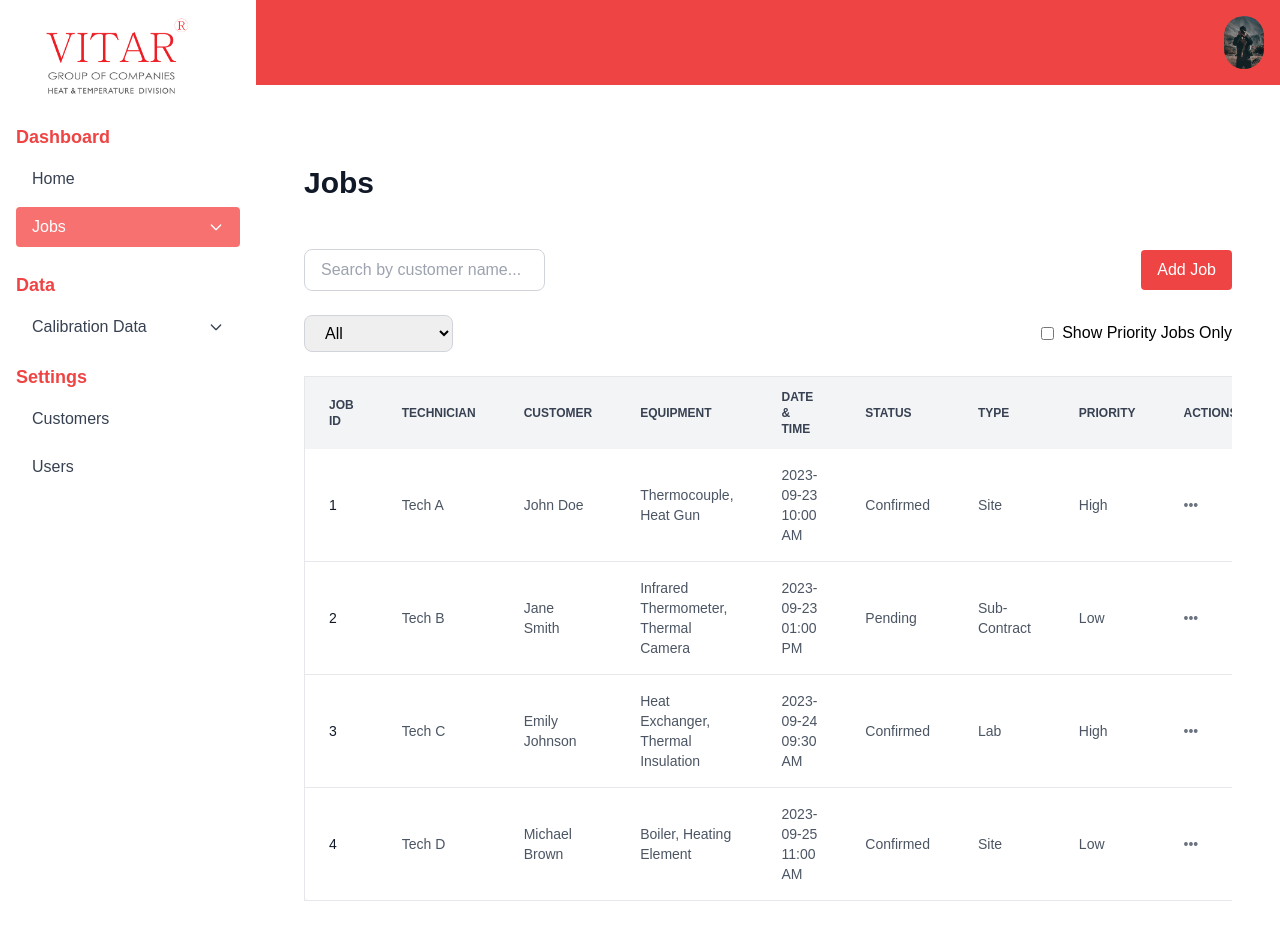
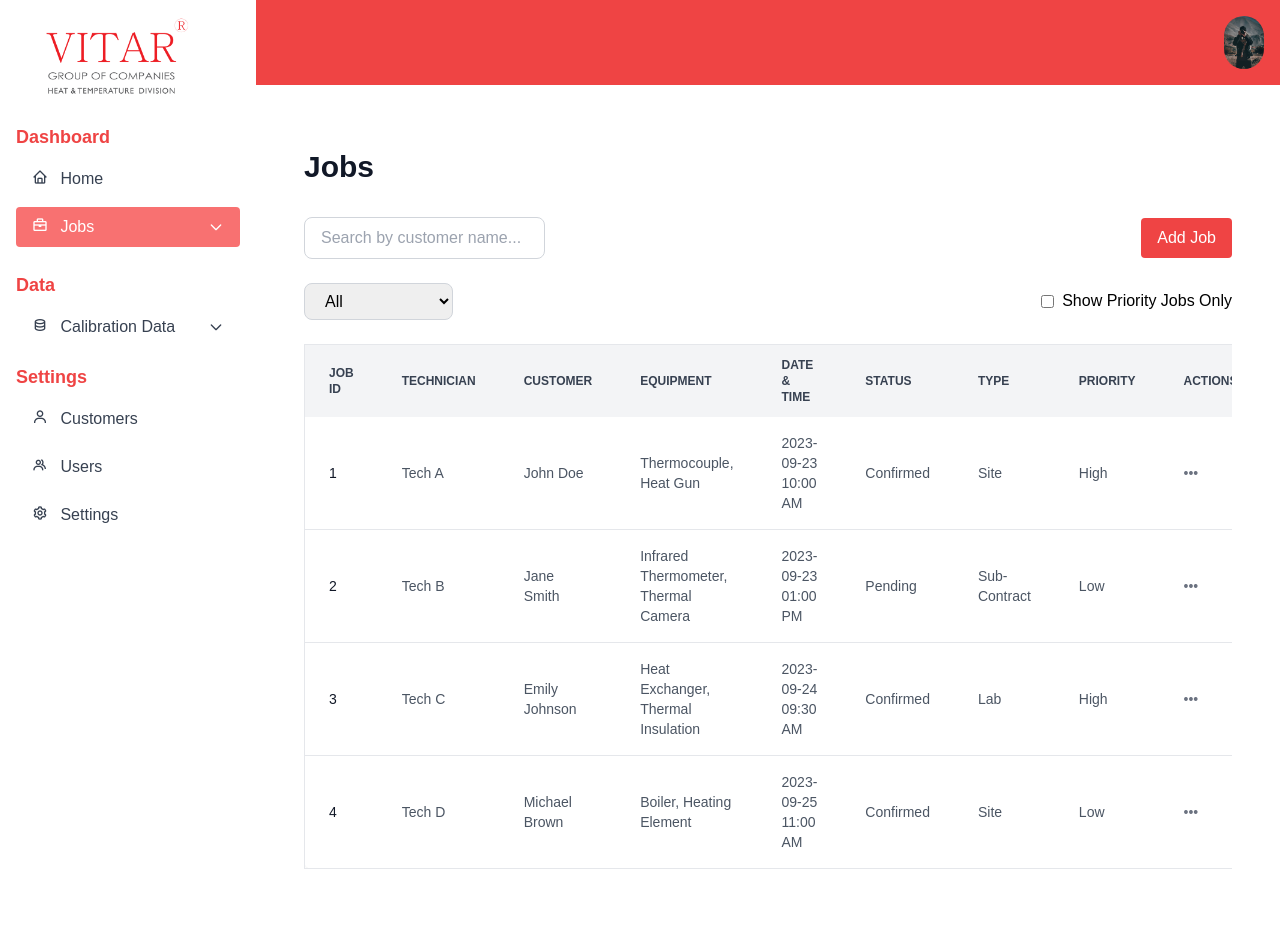
Before and after one commit to Irishgoudeng/vitar-groups, a Next.js app: page /dashboard/jobs in a window 1280 px wide. Shown: the top 940 px of the page. After the commit the page ends 917 px from the top, so only its background shows below. Built offline with nearby package versions, Linux system fonts and the light colour scheme.

Commit message:
Fixes and Icons

```diff
--- a/src/app/components/common/Sidebar.tsx
+++ b/src/app/components/common/Sidebar.tsx
@@ -2,9 +2,9 @@
 
 import React, { useEffect, useRef, useState } from "react";
 import Image from "next/image";
-import Link from "next/link"; // Import the Link component
+import Link from "next/link";
 import logo from "../../../../public/assets/vitar-logo.png";
-import profilePic from "../../../../public/assets/prof-pic.png"; // Replace with the path to your profile picture
+import profilePic from "../../../../public/assets/prof-pic.png";
 
 import { usePathname } from "next/navigation";
 
@@ -15,7 +15,7 @@ const Sidebar: React.FC = () => {
   const [isDataDropdownOpen, setIsDataDropdownOpen] = useState(false);
   const [isProfileDropdownOpen, setIsProfileDropdownOpen] = useState(false);
   const [isSidebarOpen, setIsSidebarOpen] = useState(false);
-  const [isAddJobsDropdownOpen, setIsAddJobsDropdownOpen] = useState(false); // New state for Add Jobs dropdown
+  const [isAddJobsDropdownOpen, setIsAddJobsDropdownOpen] = useState(false);
 
   const toggleDataDropdown = () => {
     setIsDataDropdownOpen(!isDataDropdownOpen);
@@ -30,10 +30,9 @@ const Sidebar: React.FC = () => {
   };
 
   const toggleAddJobsDropdown = () => {
-    setIsAddJobsDropdownOpen(!isAddJobsDropdownOpen); // Toggle Add Jobs dropdown
+    setIsAddJobsDropdownOpen(!isAddJobsDropdownOpen);
   };
 
-  // Close sidebar when clicking outside
   useEffect(() => {
     const handleClickOutside = (event: MouseEvent) => {
       if (
@@ -55,14 +54,12 @@ const Sidebar: React.FC = () => {
     };
   }, [isSidebarOpen]);
 
-  // Function to stop event propagation
   const handleDropdownClick = (e: React.MouseEvent) => {
-    e.stopPropagation(); // Prevent click event from closing the sidebar
+    e.stopPropagation();
   };
 
   return (
     <div className="bg-white">
-      {/* Burger Menu Icon for mobile */}
       <div className="block lg:hidden p-4 bg-transparent">
         <button onClick={toggleSidebar} className="text-red-700">
           <svg
@@ -82,7 +79,6 @@ const Sidebar: React.FC = () => {
         </button>
       </div>
 
-      {/* Sidebar */}
       <div
         ref={sidebarRef}
         className={`fixed top-0 left-0 h-full w-64 bg-white transition-transform transform ${
@@ -90,12 +86,10 @@ const Sidebar: React.FC = () => {
         } lg:block lg:translate-x-0`}
       >
         <div className="w-64 h-full bg-white text-gray-700 p-4">
-          {/* Logo */}
           <div className="mb-6 pl-6">
             <Image src={logo} alt="Dashboard Logo" width={150} height={50} />
           </div>
 
-          {/* Menu Section */}
           <h2 className="text-lg font-semibold mb-2 text-red-500">Dashboard</h2>
           <ul className="mb-6">
             <li className="mb-2">
@@ -105,7 +99,7 @@ const Sidebar: React.FC = () => {
                   pathname === "/dashboard" ? "bg-red-400 text-white" : ""
                 }`}
               >
-                Home
+                <i className="bx bx-home mr-2"></i> Home
               </Link>
             </li>
             <li className="mb-4">
@@ -117,7 +111,9 @@ const Sidebar: React.FC = () => {
                     : ""
                 }`}
               >
-                <span>Jobs</span>
+                <span>
+                  <i className="bx bx-briefcase mr-2"></i> Jobs
+                </span>
                 <svg
                   className={`w-4 h-4 transform transition-transform ${
                     isAddJobsDropdownOpen ? "rotate-180" : ""
@@ -147,7 +143,7 @@ const Sidebar: React.FC = () => {
                           : ""
                       }`}
                     >
-                      Job List
+                      <i className="bx bx-list-ol mr-2"></i> Job List
                     </Link>
                   </li>
                   <li className="mb-2">
@@ -159,7 +155,7 @@ const Sidebar: React.FC = () => {
                           : ""
                       }`}
                     >
-                      Add New Job
+                      <i className="bx bx-plus-circle mr-2"></i> Add New Job
                     </Link>
                   </li>
                 </ul>
@@ -167,7 +163,6 @@ const Sidebar: React.FC = () => {
             </li>
           </ul>
 
-          {/* Data Section */}
           <h2 className="text-lg font-semibold text-red-500 mb-2">Data</h2>
           <ul>
             <li className="mb-4">
@@ -175,7 +170,9 @@ const Sidebar: React.FC = () => {
                 onClick={toggleDataDropdown}
                 className="w-full flex justify-between items-center py-2 px-4 rounded hover:bg-red-400"
               >
-                <span>Calibration Data</span>
+                <span>
+                  <i className="bx bx-data mr-2"></i> Calibration Data
+                </span>
                 <svg
                   className={`w-4 h-4 transform transition-transform ${
                     isDataDropdownOpen ? "rotate-180" : ""
@@ -205,7 +202,8 @@ const Sidebar: React.FC = () => {
                           : ""
                       }`}
                     >
-                      Calibration Data (Volumetric)
+                      <i className="bx bx-calculator mr-2"></i> Calibration Data
+                      (Volumetric)
                     </Link>
                   </li>
                   <li className="mb-2">
@@ -217,7 +215,8 @@ const Sidebar: React.FC = () => {
                           : ""
                       }`}
                     >
-                      Calibration Data (Volumetric Glassware)
+                      <i className="bx bx-calculator mr-2"></i> Calibration Data
+                      (Volumetric Glassware)
                     </Link>
                   </li>
                   <li className="mb-2">
@@ -229,7 +228,8 @@ const Sidebar: React.FC = () => {
                           : ""
                       }`}
                     >
-                      Uncertainty Calculation (Volumetric Glassware)
+                      <i className="bx bx-calculator mr-2"></i> Uncertainty
+                      Calculation (Volumetric Glassware)
                     </Link>
                   </li>
                 </ul>
@@ -243,35 +243,39 @@ const Sidebar: React.FC = () => {
               <Link
                 href="/dashboard/customers"
                 className={`block py-2 px-4 rounded hover:bg-red-400 ${
-                  pathname.includes("/dashboard/customers")
+                  pathname === "/dashboard/customers"
                     ? "bg-red-400 text-white"
                     : ""
                 }`}
               >
-                Customers
+                <i className="bx bx-user mr-2"></i> Customers
               </Link>
             </li>
-
             <li className="mb-2">
               <Link
                 href="/dashboard/users"
                 className={`block py-2 px-4 rounded hover:bg-red-400 ${
-                  pathname.includes("/dashboard/users")
+                  pathname === "/dashboard/users" ? "bg-red-400 text-white" : ""
+                }`}
+              >
+                <i className="bx bx-group mr-2"></i> Users
+              </Link>
+            </li>
+            <li className="mb-2">
+              <Link
+                href="/dashboard/settings"
+                className={`block py-2 px-4 rounded hover:bg-red-400 ${
+                  pathname === "/dashboard/settings"
                     ? "bg-red-400 text-white"
                     : ""
                 }`}
               >
-                Users
+                <i className="bx bx-cog mr-2"></i> Settings
               </Link>
             </li>
           </ul>
 
-          {/* Profile Section */}
-          <div className="mt-6 block xl:hidden">
-            <button
-              onClick={toggleProfileDropdown}
-              className="flex items-center py-2 px-4 rounded hover:bg-red-400"
-            >
+          <div className="absolute bottom-4 left-4 flex items-center xl:hidden">
             <Image
               src={profilePic}
               alt="Profile Picture"
@@ -279,48 +283,33 @@ const Sidebar: React.FC = () => {
               height={40}
               className="rounded-full mr-2"
             />
-              <span>Profile</span>
-              <svg
-                className={`w-4 h-4 ml-auto transform transition-transform ${
-                  isProfileDropdownOpen ? "rotate-180" : ""
-                }`}
-                fill="none"
-                stroke="currentColor"
-                viewBox="0 0 24 24"
-                xmlns="http://www.w3.org/2000/svg"
+            <button
+              onClick={toggleProfileDropdown}
+              className="text-red-500 flex items-center"
             >
-                <path
-                  strokeLinecap="round"
-                  strokeLinejoin="round"
-                  strokeWidth="2"
-                  d="M19 9l-7 7-7-7"
-                ></path>
-              </svg>
+              <span className="mr-2">Profile</span>
+              <i
+                className={`bx ${
+                  isProfileDropdownOpen ? "bx-chevron-up" : "bx-chevron-down"
+                } text-lg`}
+              ></i>
             </button>
 
             {isProfileDropdownOpen && (
-              <ul className="ml-4 mt-2" onClick={handleDropdownClick}>
-                <li className="mb-2">
+              <div className="absolute left-0 mt-2 w-32 bg-white shadow-lg rounded">
                 <Link
-                    href="/dashboard/profile/edit"
-                    className={`block py-2 px-4 text-sm rounded hover:bg-red-400 ${
-                      pathname === "/dashboard/edit-profile"
-                        ? "bg-red-400 text-white"
-                        : ""
-                    }`}
+                  href="/dashboard/profile"
+                  className="block py-2 px-4 hover:bg-red-400"
                 >
-                    Edit Profile
+                  Profile Settings
                 </Link>
-                </li>
-                <li className="mb-2">
                 <Link
-                    href="/login"
-                    className="block py-2 px-4 text-sm rounded hover:bg-red-400"
+                  href="/logout"
+                  className="block py-2 px-4 hover:bg-red-400"
                 >
                   Logout
                 </Link>
-                </li>
-              </ul>
+              </div>
             )}
           </div>
         </div>
--- a/src/app/dashboard/jobs/add/page.tsx
+++ b/src/app/dashboard/jobs/add/page.tsx
@@ -83,7 +83,7 @@ const AddJobPage: React.FC = () => {
       <form className="space-y-6 text-black bg-gray-200 p-8 m-4">
         {activeTab === "summary" && (
           <div>
-            <h2 className="text-2xl font-bold mb-6 font-bold">Job Summary</h2>
+            <h2 className="text-2xl font-bold mb-6 ">Job Summary</h2>
 
             {/* Search Customer Name Input */}
             <InputField
--- a/src/app/dashboard/jobs/page.tsx
+++ b/src/app/dashboard/jobs/page.tsx
@@ -83,7 +83,7 @@ const JobsPage: React.FC = () => {
 
   return (
     <div className="p-4 md:p-6 lg:p-12 bg-white min-h-screen">
-      <h1 className="text-2xl md:text-3xl font-semibold text-gray-900 mb-4 py-4 md:py-8">
+      <h1 className="text-2xl md:text-3xl font-semibold text-gray-900 mb-4 py-4 ">
         Jobs
       </h1>
 
--- a/src/app/layout.tsx
+++ b/src/app/layout.tsx
@@ -25,6 +25,12 @@ export default function RootLayout({
 }>) {
   return (
     <html lang="en">
+      <head>
+        <link
+          href="https://cdn.jsdelivr.net/npm/boxicons@2.1.4/css/boxicons.min.css"
+          rel="stylesheet"
+        />
+      </head>
       <body
         className={`${geistSans.variable} ${geistMono.variable} antialiased`}
       >
```
Lines whose indentation alone changed are shown as unchanged.
